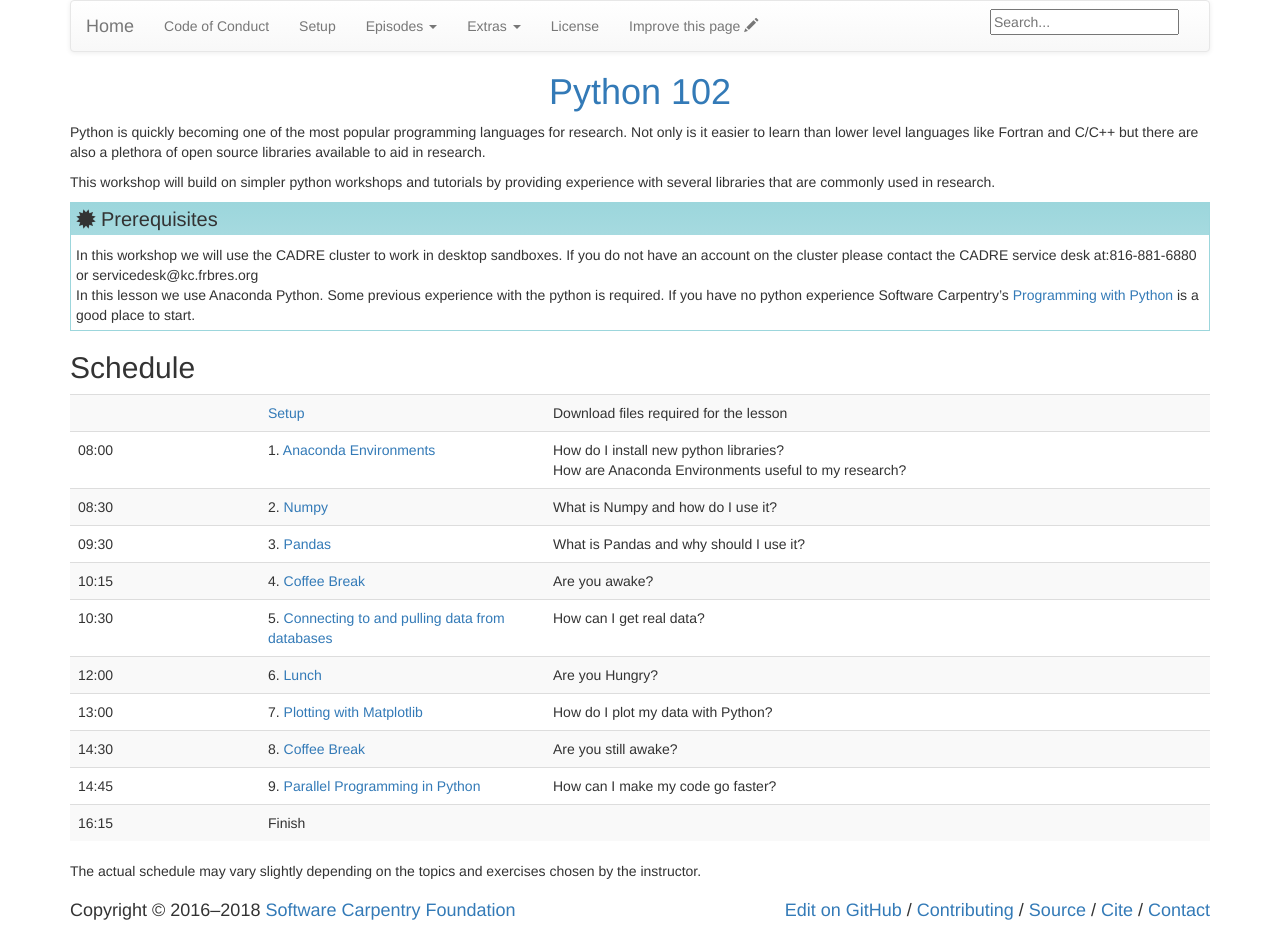
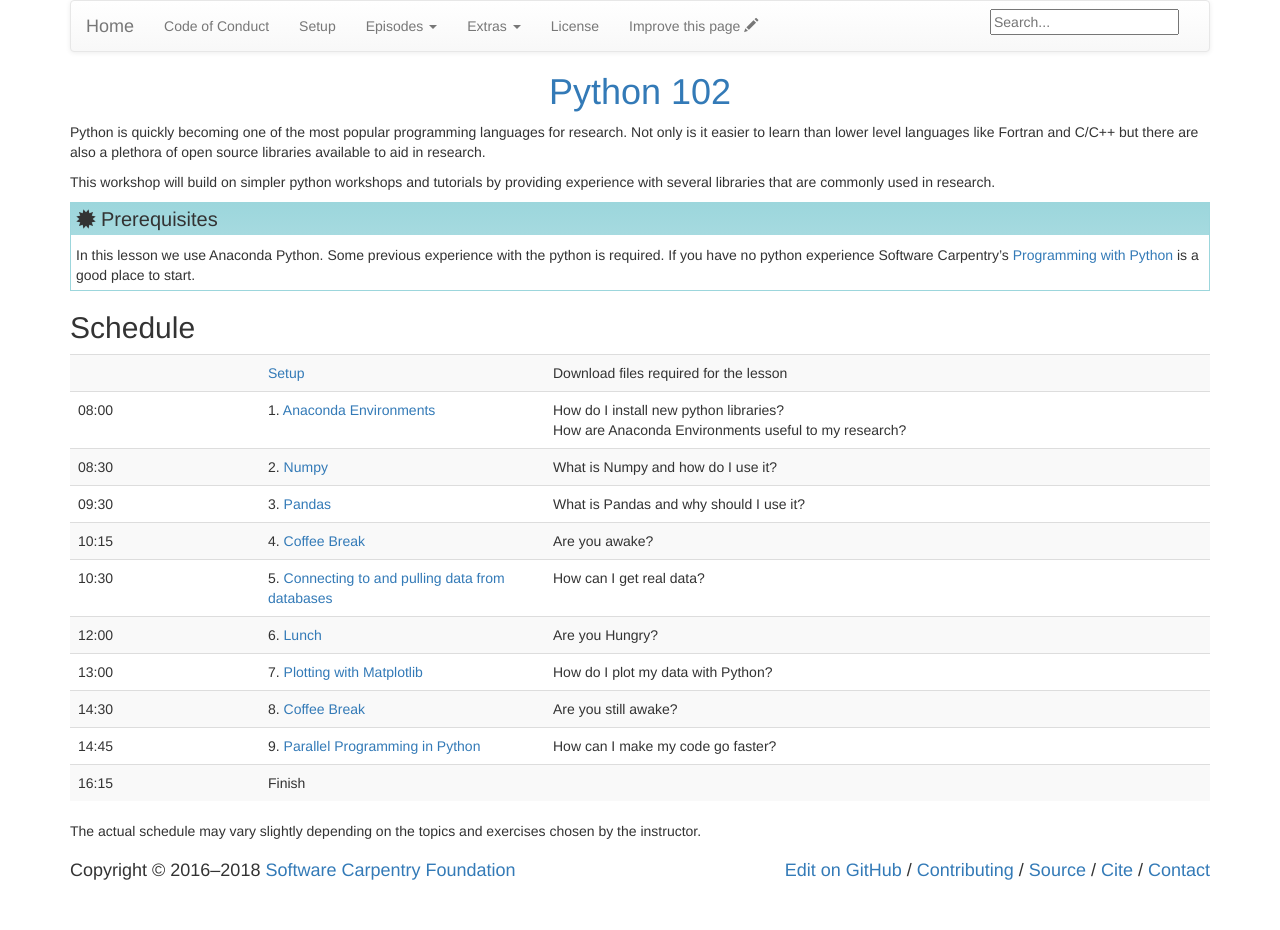
Before and after one commit to grwoodw/python102, a Jekyll site: the page built from index.md, in a window 1280 px wide. Built offline with Jekyll 4.4.1, drawn with Linux system fonts in a browser that asks for light colours; after the commit the page ends 900 px from its top, so only the background shows below that.

Commit message:
Removed cadre service desk reference

```diff
--- a/index.md
+++ b/index.md
@@ -14,9 +14,6 @@ research.
 
 
 > ## Prerequisites
-> In this workshop we will use the CADRE cluster to work in desktop sandboxes.
-> If you do not have an account on the cluster please contact
-> the CADRE service desk at:816-881-6880 or servicedesk@kc.frbres.org<br>
 > In this lesson we use Anaconda Python.
 > Some previous experience with the python is required.
 > If you have no python experience Software Carpentry's
```
